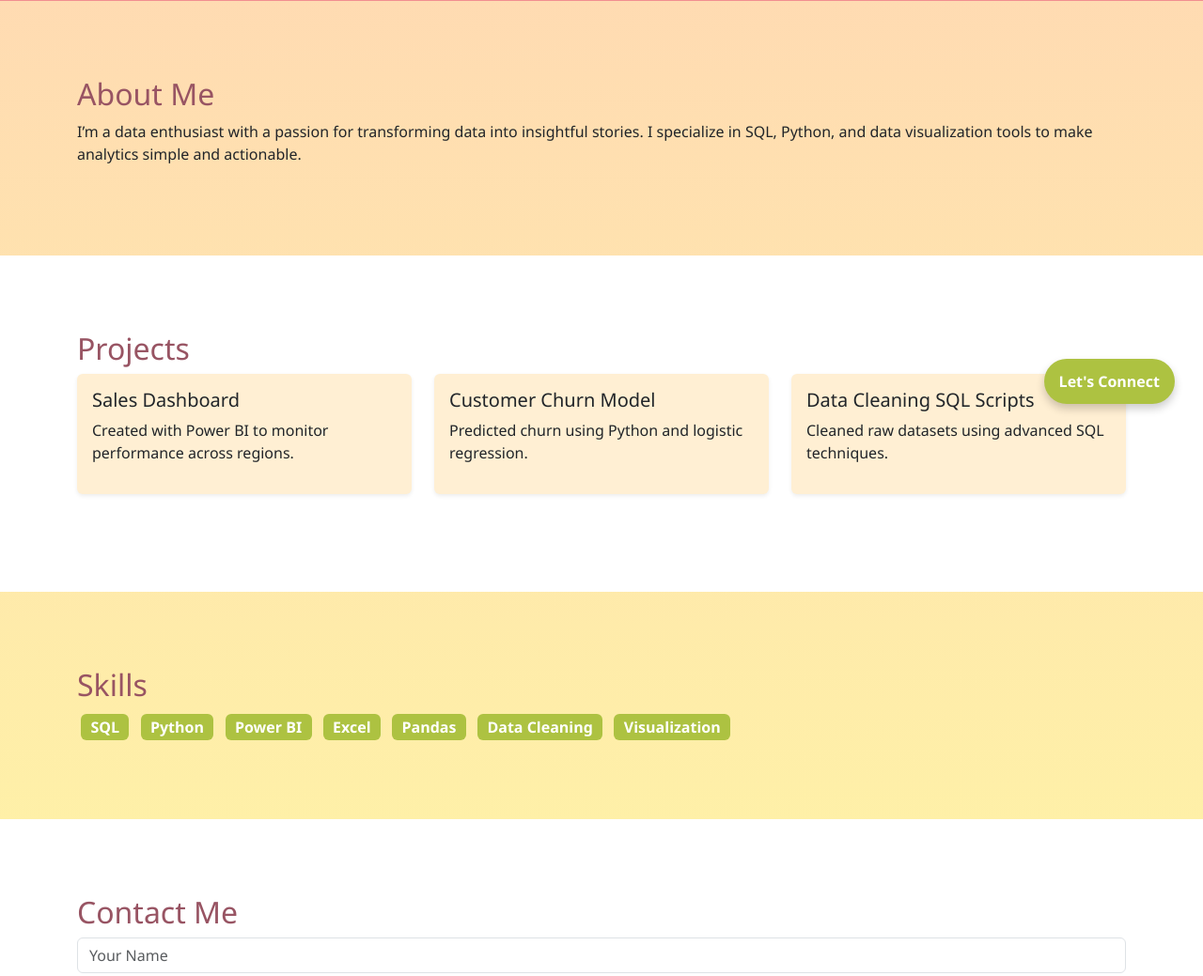
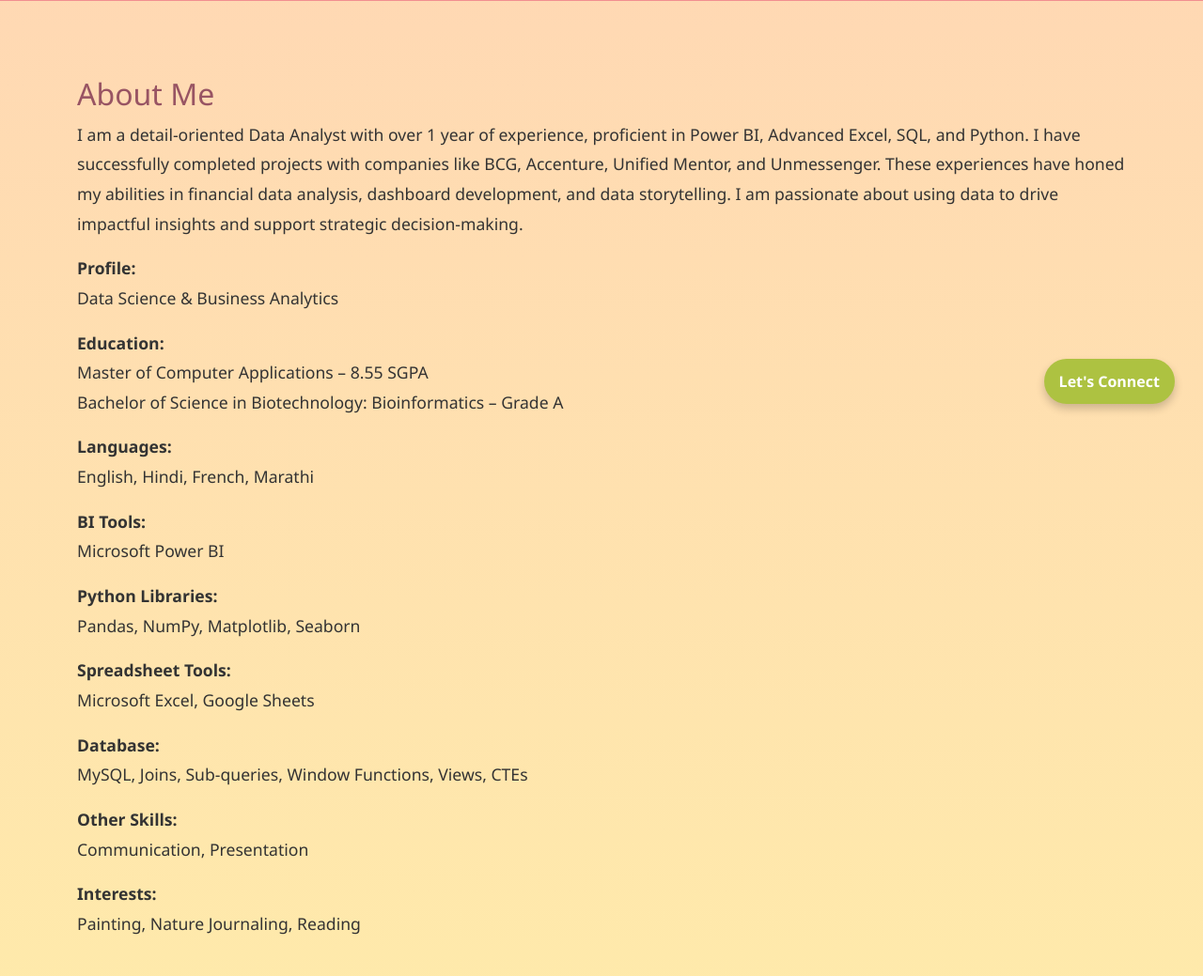
Before and after one commit to AditiPS55/aditi.github.io, a plain HTML site: page index.html in a window 1280 px wide. Shown: the part 340-1379 px from the top of the page at 94% size. Drawn offline with nearby package versions, Linux system fonts and the light colour scheme; a web font is replaced by a local one.

Commit message:
Upgraded to dynamic animated portfolio

```diff
--- a/index.html
+++ b/index.html
@@ -139,9 +139,29 @@
   </header>
 
   <section id="about" class="container animate__animated animate__fadeIn">
-    <h2>About Me</h2>
-    <p>I’m a data enthusiast with a passion for transforming data into insightful stories. I specialize in SQL, Python, and data visualization tools to make analytics simple and actionable.</p>
-  </section>
+  <h2>About Me</h2>
+  <div style="font-family: 'Segoe UI', sans-serif; font-size: 1.1rem; line-height: 1.8; color: #333;">
+    <p>I am a detail-oriented Data Analyst with over 1 year of experience, proficient in Power BI, Advanced Excel, SQL, and Python. I have successfully completed projects with companies like BCG, Accenture, Unified Mentor, and Unmessenger. These experiences have honed my abilities in financial data analysis, dashboard development, and data storytelling. I am passionate about using data to drive impactful insights and support strategic decision-making.</p>
+
+    <p><strong>Profile:</strong><br>Data Science & Business Analytics</p>
+
+    <p><strong>Education:</strong><br>Master of Computer Applications – 8.55 SGPA<br>Bachelor of Science in Biotechnology: Bioinformatics – Grade A</p>
+
+    <p><strong>Languages:</strong><br>English, Hindi, French, Marathi</p>
+
+    <p><strong>BI Tools:</strong><br>Microsoft Power BI</p>
+
+    <p><strong>Python Libraries:</strong><br>Pandas, NumPy, Matplotlib, Seaborn</p>
+
+    <p><strong>Spreadsheet Tools:</strong><br>Microsoft Excel, Google Sheets</p>
+
+    <p><strong>Database:</strong><br>MySQL, Joins, Sub-queries, Window Functions, Views, CTEs</p>
+
+    <p><strong>Other Skills:</strong><br>Communication, Presentation</p>
+
+    <p><strong>Interests:</strong><br>Painting, Nature Journaling, Reading</p>
+  </div>
+</section>
 
   <section id="projects" class="bg-white animate__animated animate__fadeIn">
     <div class="container">
```
